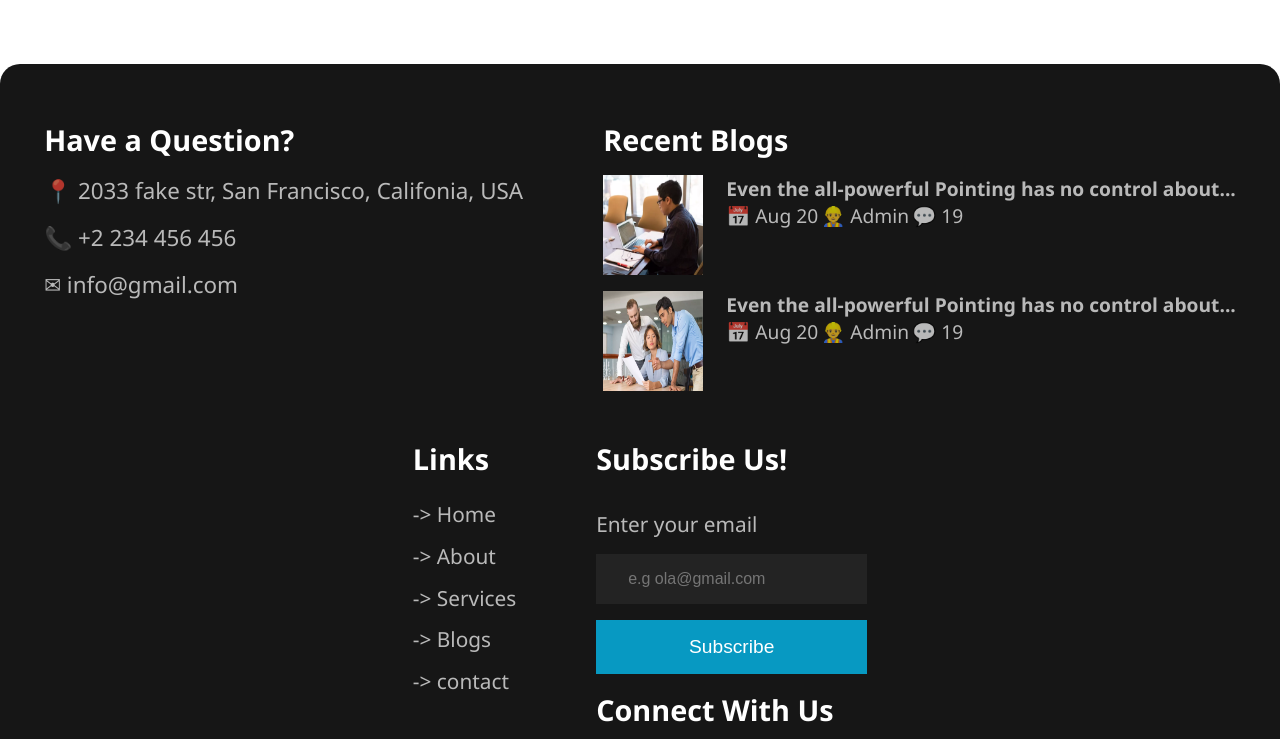
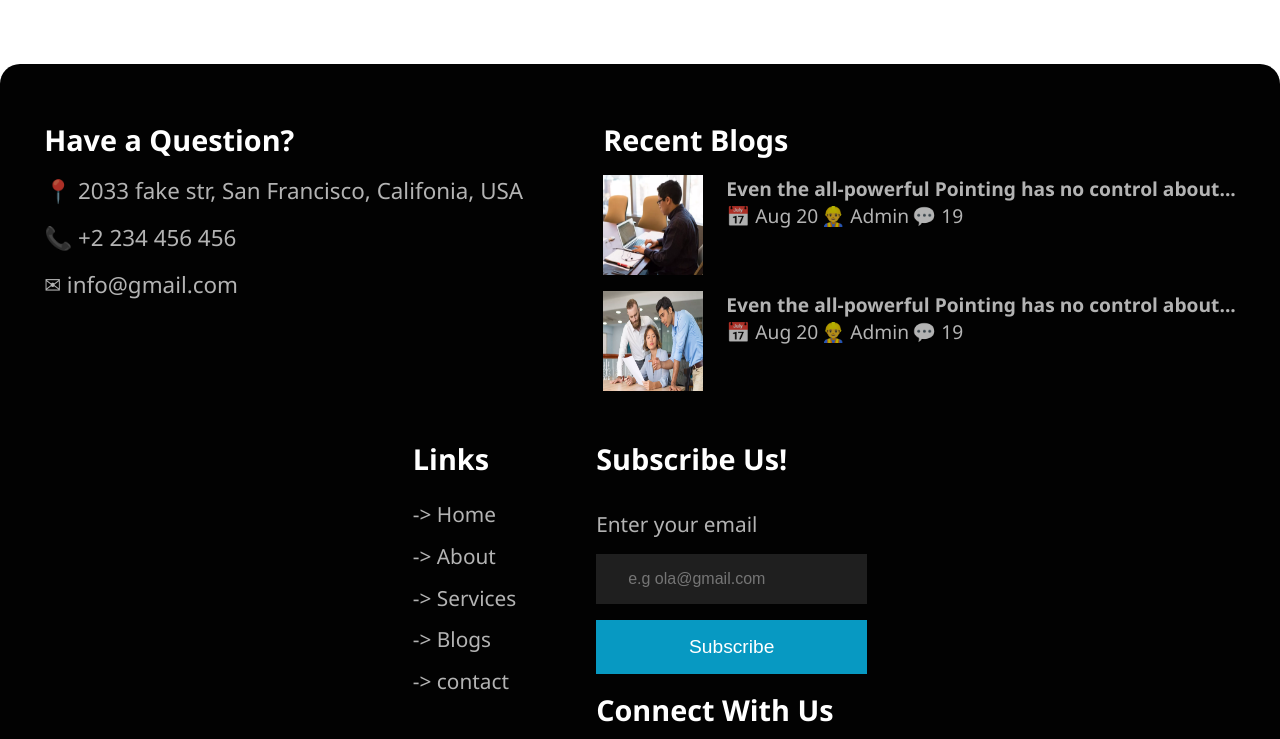
Before and after one commit to Olaniyi-Olamide/OLLA-LANDING-PAGE, a plain HTML site: page index.html in a window 1280 px wide. Shown: the part 3335-4074 px from the top of the page. Drawn offline with Linux system fonts and the light colour scheme.

Commit message:
fixed a styling bug

```diff
--- a/style.css
+++ b/style.css
@@ -189,7 +189,7 @@ figure button:hover {
   transition-timing-function: ease-in;
 }
 footer {
-  background: rgb(22, 22, 22);
+  background: rgb(2, 2, 2);
   padding: 1.5rem 1rem;
   border-top-left-radius: 20px;
   border-top-right-radius: 20px;
```
